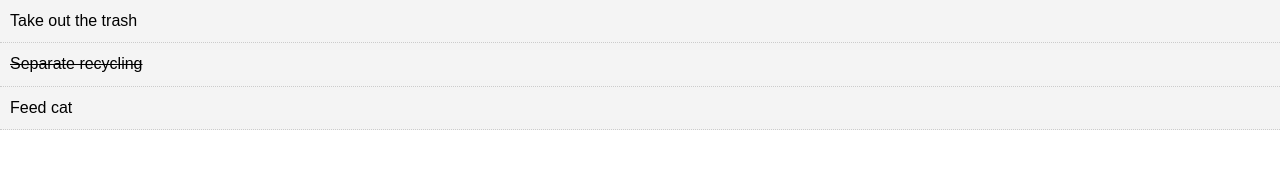
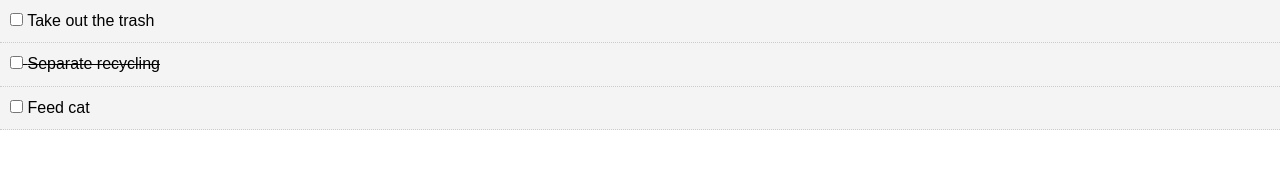
Before and after one commit to lianthompson/react-crash-course, a React (Create React App) app: page / in a window 1280 px wide. Shown: the top 169 px of the page. Built offline with nearby package versions, Linux system fonts and the light colour scheme.

Commit message:
add checkbox

```diff
--- a/src/components/TodoItem.js
+++ b/src/components/TodoItem.js
@@ -21,10 +21,18 @@
         // }
     }
 
+    markComplete = (e) => {
+        console.log(this.props)
+
+    }
+
     render() {
         return (
             <div style={this.getStyle()}>
-                <p>{ this.props.todo.title }</p>
+                <p>
+                    <input type="checkbox" onChange={this.markComplete} /> {' '}
+                    { this.props.todo.title }
+                </p>
             </div>
         )
     }
@@ -35,8 +43,4 @@
     todo: PropTypes.object.isRequired
 }
 
-const itemStyle = {
-    backgroundColor: '#f4f4f4'
-}
-
 export default TodoItem
```
